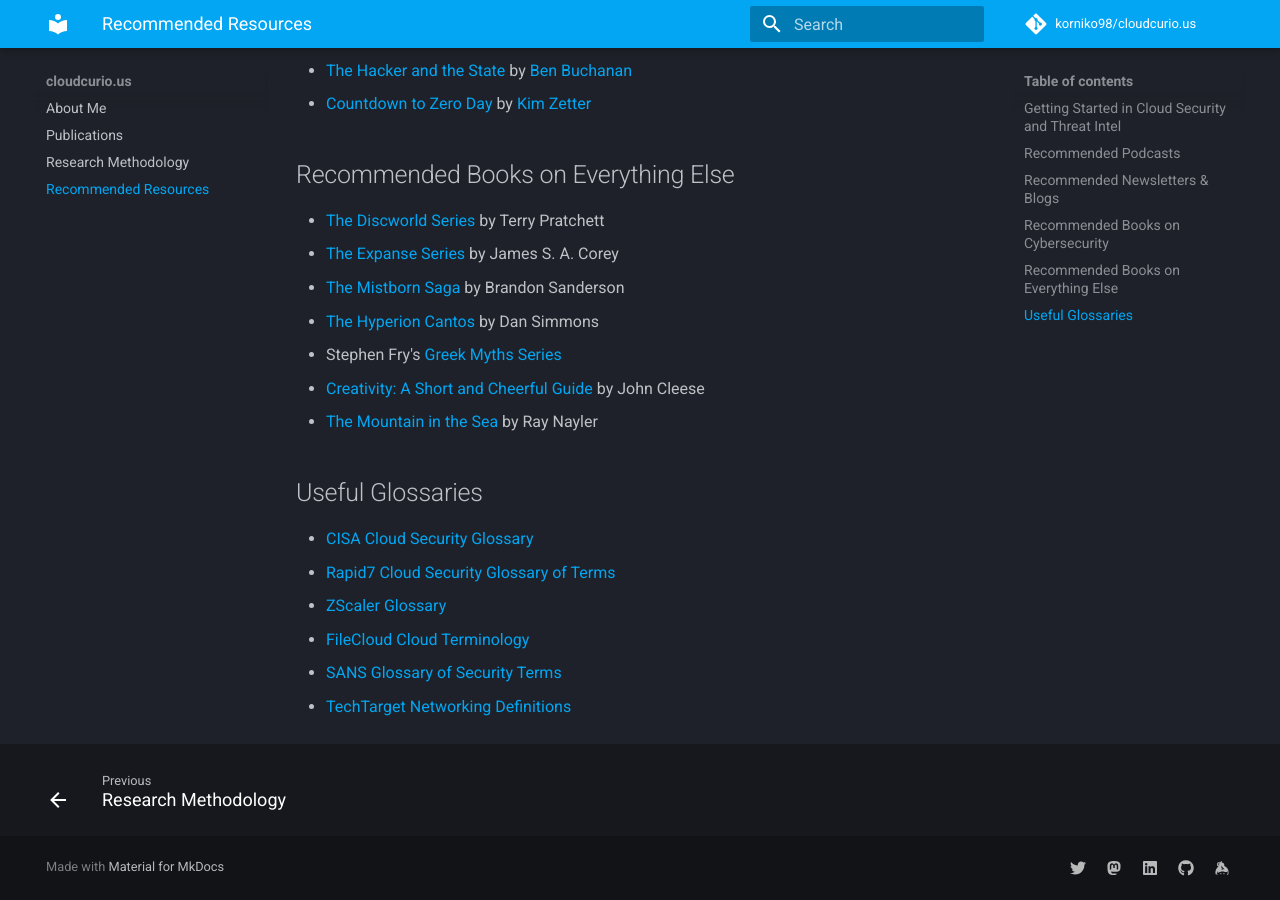
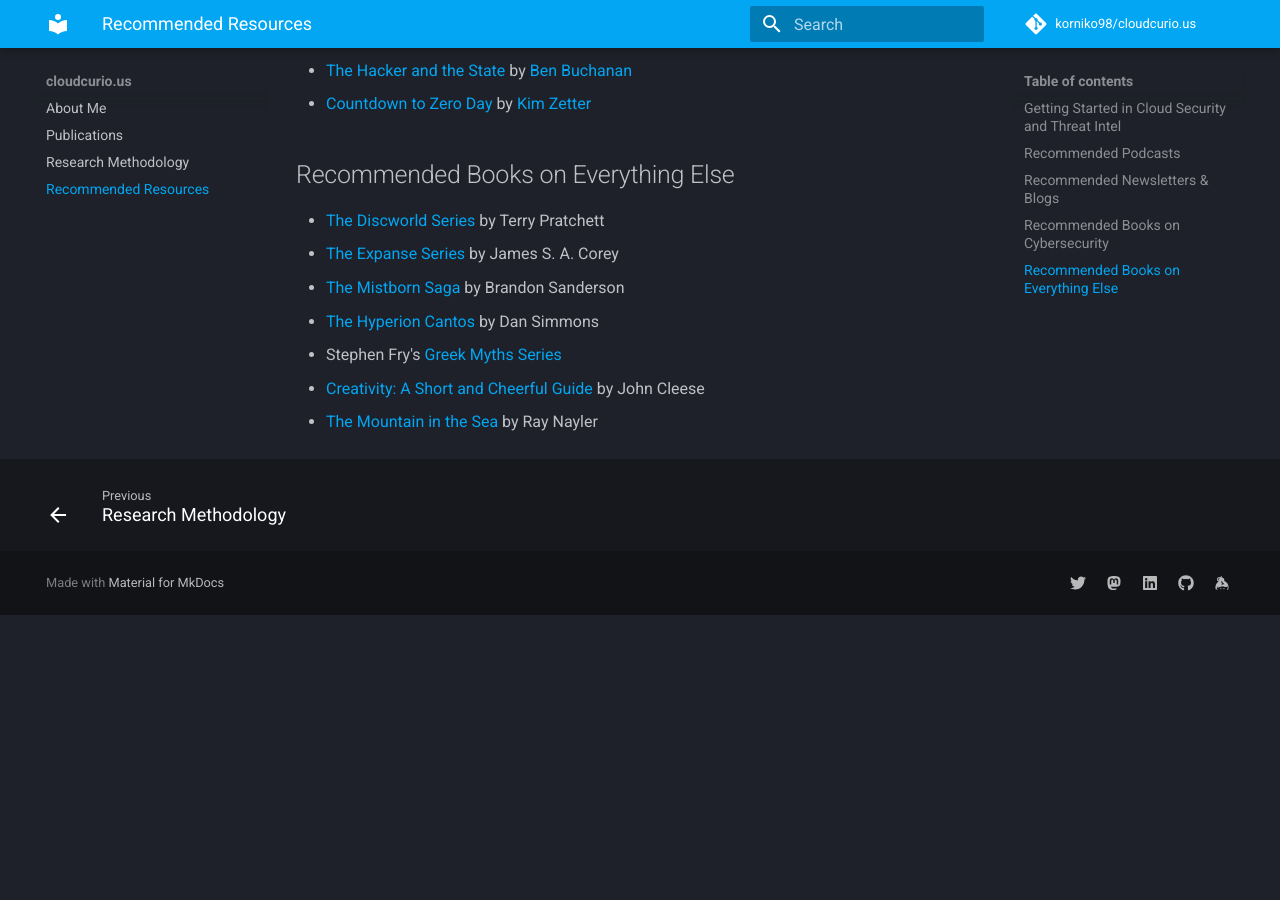
Before and after one commit to korniko98/cloudcurio.us, an MkDocs documentation site: the page built from docs/resources.md, in a window 1280 px wide and 900 px high, scrolled down 1169 px. Built offline with MkDocs 1.6.1 and Material for MkDocs 9.7.7, drawn with Linux system fonts in a browser that asks for light colours; comment, search, counter and statistics services are not loaded; after the commit the page ends 1784 px from its top, so only the background shows below that.

Commit message:
Update resources.md

```diff
--- a/docs/resources.md
+++ b/docs/resources.md
@@ -41,11 +41,3 @@
 * Stephen Fry's [Greek Myths Series](https://www.chroniclebooks.com/products/mythos)
 * [Creativity: A Short and Cheerful Guide](https://www.penguinrandomhouse.com/books/224638/creativity-by-john-cleese/) by John Cleese
 * [The Mountain in the Sea](https://www.weidenfeldandnicolson.co.uk/titles/ray-nayler/the-mountain-in-the-sea/9781399600460/) by Ray Nayler
-
-## Useful Glossaries
-* [CISA Cloud Security Glossary](https://cloudsecurityalliance.org/cloud-security-glossary/)
-* [Rapid7 Cloud Security Glossary of Terms](https://www.rapid7.com/info/cloud-security-glossary/)
-* [ZScaler Glossary](https://www.zscaler.com/resources/security-terms-glossary)
-* [FileCloud Cloud Terminology](https://www.filecloud.com/cloud-terminology-glossary/)
-* [SANS Glossary of Security Terms](https://www.sans.org/security-resources/glossary-of-terms/)
-* [TechTarget Networking Definitions](https://www.techtarget.com/searchnetworking/definitions)
```
